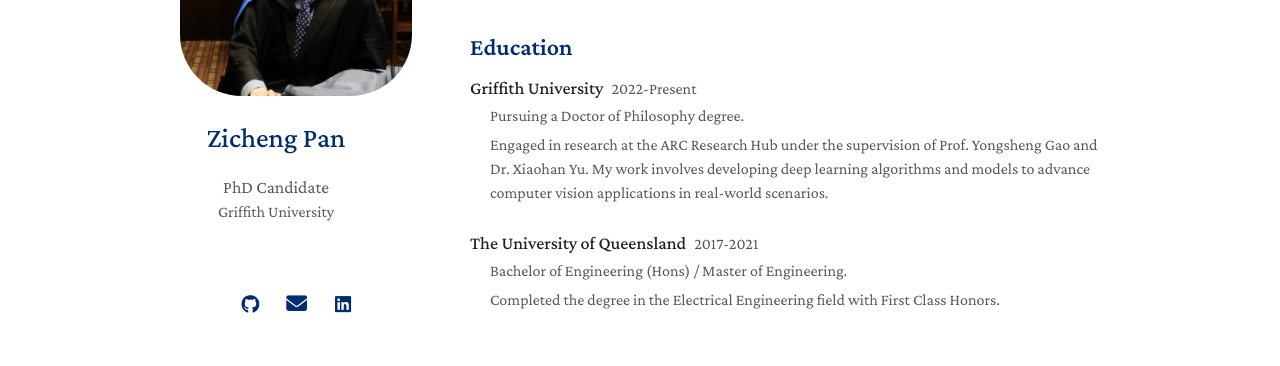
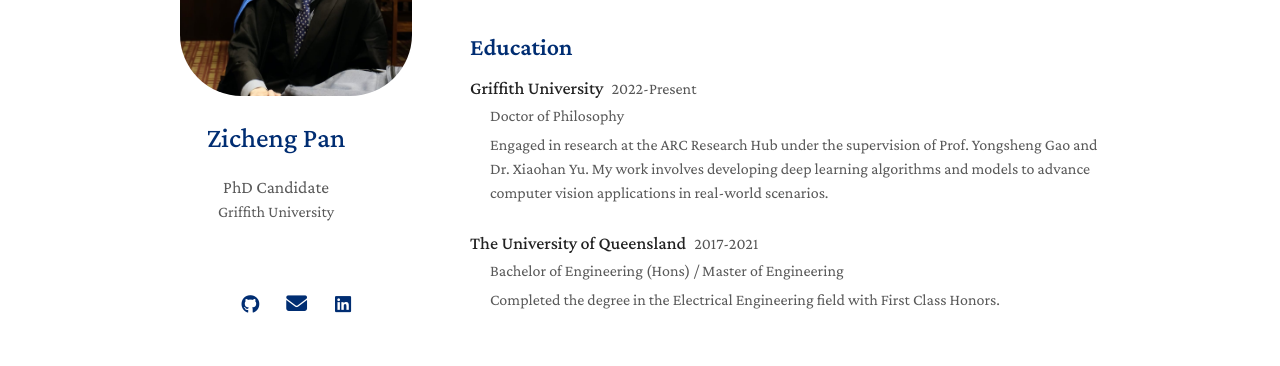
Before and after one commit to zichengpan/zichengpan.github.io, a Jekyll site: the page built from index.md, in a window 1280 px wide and 1400 px high. Shown: the part 244-610 px from the top of the window. Built offline with Jekyll 4.4.1, drawn with Linux system fonts in a browser that asks for light colours; a style sheet for code colours, icons or effects is not loaded.

Commit message:
update 9.3

```diff
--- a/_data/publications.yml
+++ b/_data/publications.yml
@@ -35,8 +35,10 @@
     authors: <strong><u>Zicheng Pan</u></strong>, Xiaohan Yu, Yongsheng Gao
     conference_short: BMVC
     conference: British Machine Vision Conference <strong>(BMVC)</strong>, 2024.
-    # pdf:
+    pdf: https://arxiv.org/abs/2407.16189
     image: /assets/img/EIANet.png
+    code: https://github.com/zichengpan/EIANet
+
 
   - title: "SSFE-Net: Self-Supervised Feature Enhancement for Ultra-Fine-Grained Few-Shot Class Incremental Learning"
     authors: <strong><u>Zicheng Pan</u></strong>, Xiaohan Yu, Miaohua Zhang, Yongsheng Gao
--- a/index.md
+++ b/index.md
@@ -19,14 +19,14 @@
 <div class="education-entry">
     <strong>Griffith University</strong><span class="year"> 2022-Present</span>
     <div class="education-details">
-        <p>Pursuing a Doctor of Philosophy degree.</p>
+        <p>Doctor of Philosophy</p>
         <p>Engaged in research at the ARC Research Hub under the supervision of Prof. Yongsheng Gao and Dr. Xiaohan Yu. My work involves developing deep learning algorithms and models to advance computer vision applications in real-world scenarios.</p>
     </div>
 </div>
 <div class="education-entry">
     <strong>The University of Queensland</strong><span class="year"> 2017-2021</span>
     <div class="education-details">
-        <p>Bachelor of Engineering (Hons) / Master of Engineering.</p>
+        <p>Bachelor of Engineering (Hons) / Master of Engineering</p>
         <p>Completed the degree in the Electrical Engineering field with First Class Honors.</p>
     </div>
 </div>
```
